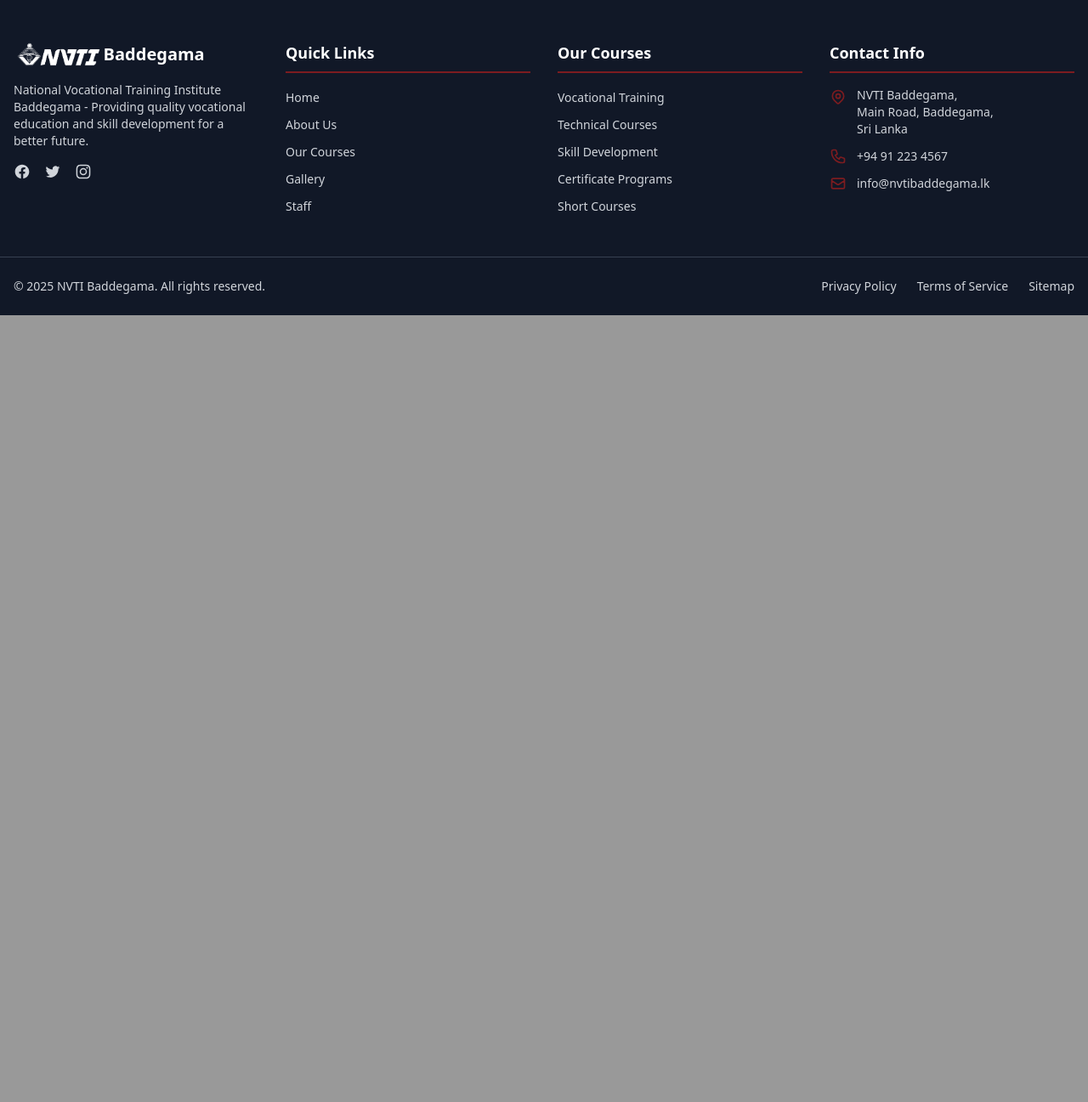
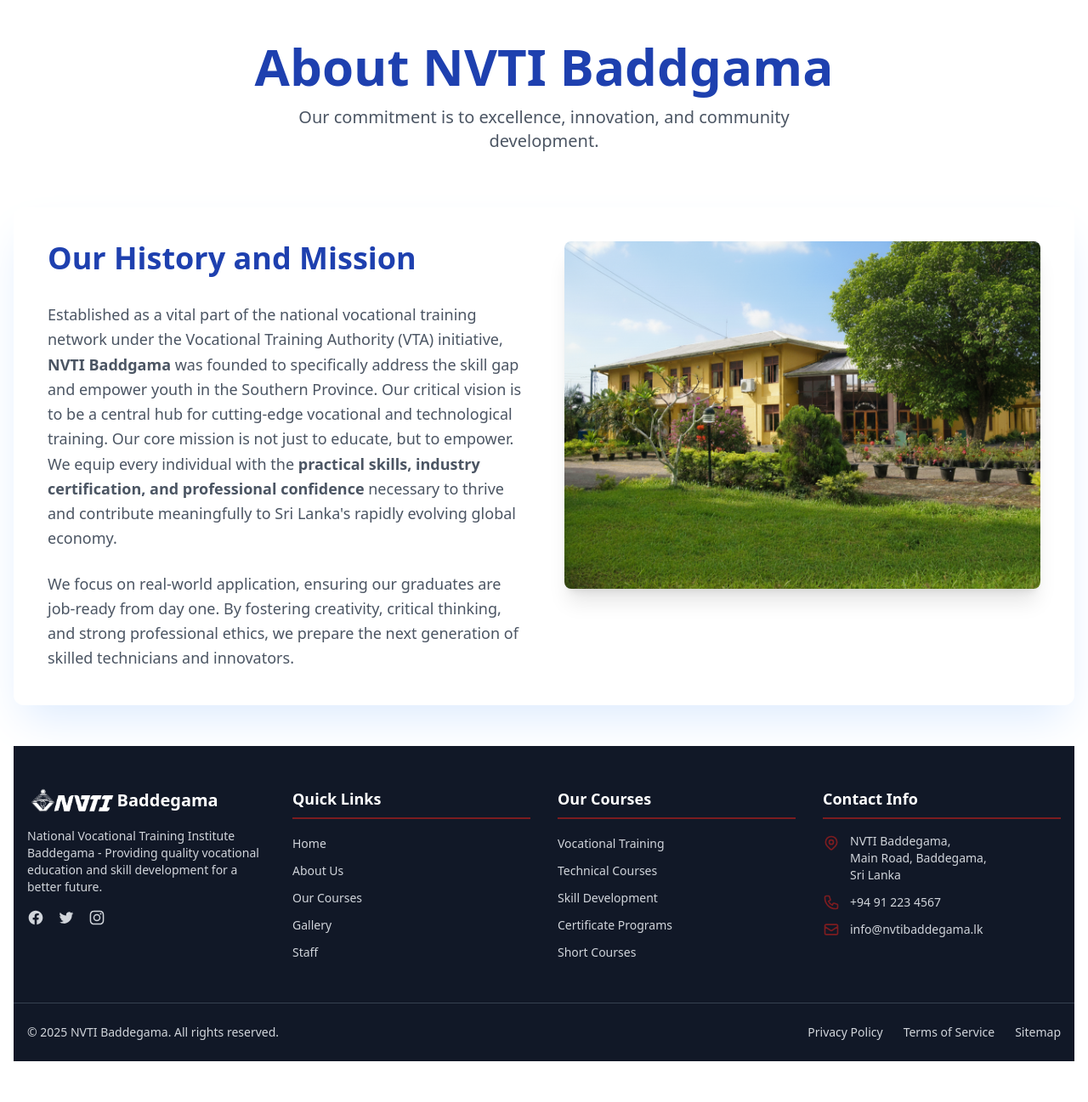
Before and after one commit to NVTI-Baddegama/NVTI-Baddegama-Main, a PHP site: page /pages/index.php in a window 1280 px wide. Shown: the part 872-2169 px from the top of the page at 85% size. Before the commit the page ends 1243 px from the top, so only its background shows below. Run offline with PHP 8.4, Linux system fonts and the light colour scheme; some libraries are stand-ins or nearby versions.

Commit message:
add about us section in home page

```diff
--- a/pages/index.php
+++ b/pages/index.php
@@ -5,7 +5,7 @@
     <div class="relative w-screen h-screen overflow-hidden">
 
         <video src="https://res.cloudinary.com/dhxfrmepy/video/upload/v1759822024/1006_1_oponlw.mp4"
-            class="absolute top-0 left-0 w-full h-full object-cover" autoplay muted loop playsinline></video>
+            class="absolute top-0 left-0  w-full object-cover" autoplay muted loop playsinline></video>
         <div class="absolute inset-0 z-10 flex flex-col items-center justify-center bg-black bg-opacity-40 p-4">
             <h1
                 class="text-6xl md:text-8xl font-extrabold text-white text-center leading-none tracking-wider uppercase mb-4 font-serif">
@@ -17,6 +17,56 @@
             </h4>
         </div>
     </div>
+
 </main>
 
+<div class="container mx-auto px-4 py-8 md:py-12">
+
+        <!-- Header Section -->
+        <header class="text-center mb-10 md:mb-16">
+            <h1 class="text-5xl md:text-6xl font-extrabold text-primary-blue mb-4 leading-tight">
+                About NVTI Baddgama
+            </h1>
+            <p class="text-xl text-secondary-gray max-w-2xl mx-auto">
+                Our commitment is to excellence, innovation, and community development.
+            </p>
+        </header>
+
+        <!-- 1. Main Content Layout (Image + History/Mission/Values) -->
+        <div
+            class="flex flex-col md:flex-row gap-8 lg:gap-12 items-start bg-white p-6 md:p-10 rounded-xl shadow-2xl shadow-blue-100 mb-12">
+
+            <!-- Placeholder Image Section -->
+            <div class="md:w-1/2 w-full order-1 md:order-2">
+                <!-- Use a descriptive placeholder image for now, referencing the Vocational Training Center -->
+                <img src="../images/image/about_main.png"
+                    alt="A professional photo representing the NVTI Baddgama Vocational Training Center or facility"
+                    class="w-full h-auto object-cover rounded-lg shadow-xl transition duration-300 hover:shadow-2xl hover:scale-[1.01]" />
+            </div>
+
+            <!-- Descriptive Text Section (History, Mission, CTA) -->
+            <div class="md:w-1/2 w-full space-y-6 order-2 md:order-1">
+                <h2 class="text-4xl font-bold text-primary-blue pb-2">
+                    Our History and Mission
+                </h2>
+                <p class="text-lg leading-relaxed text-secondary-gray">
+                    Established as a vital part of the national vocational training network under the Vocational
+                    Training Authority (VTA) initiative, <strong>NVTI Baddgama</strong> was founded to specifically
+                    address the skill gap and empower youth in the Southern Province. Our critical vision is to be a
+                    central hub for cutting-edge vocational and technological training. Our core mission is not just to
+                    educate, but to empower. We equip every individual with the <strong>practical skills, industry
+                        certification, and professional confidence</strong> necessary to thrive and contribute
+                    meaningfully to Sri Lanka's rapidly evolving global economy.
+                </p>
+                <p class="text-lg leading-relaxed text-secondary-gray">
+                    We focus on real-world application, ensuring our graduates are job-ready from day one. By fostering
+                    creativity, critical thinking, and strong professional ethics, we prepare the next generation of
+                    skilled technicians and innovators.
+                </p>
+
+
+            </div>
+        </div>
+
+
 <?php include_once('../include/footer.php'); ?>
```
